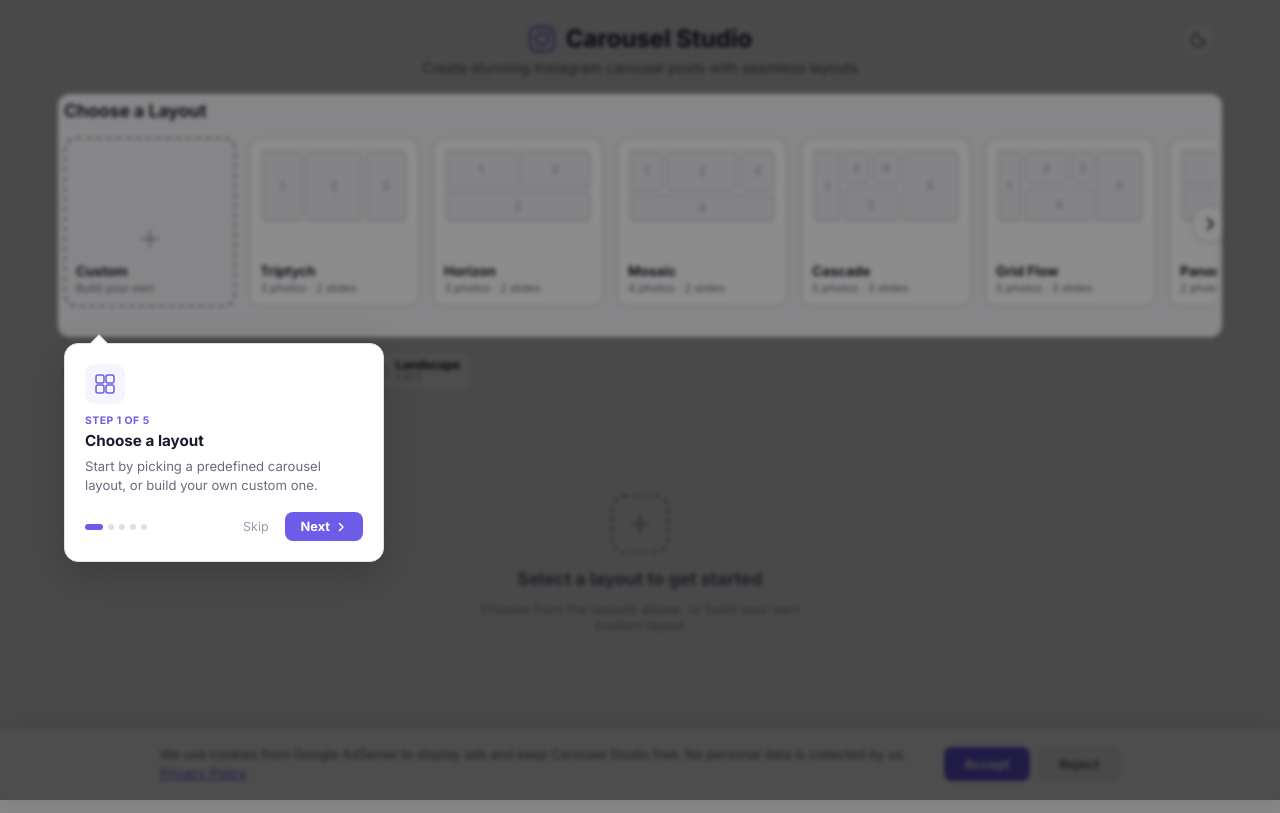
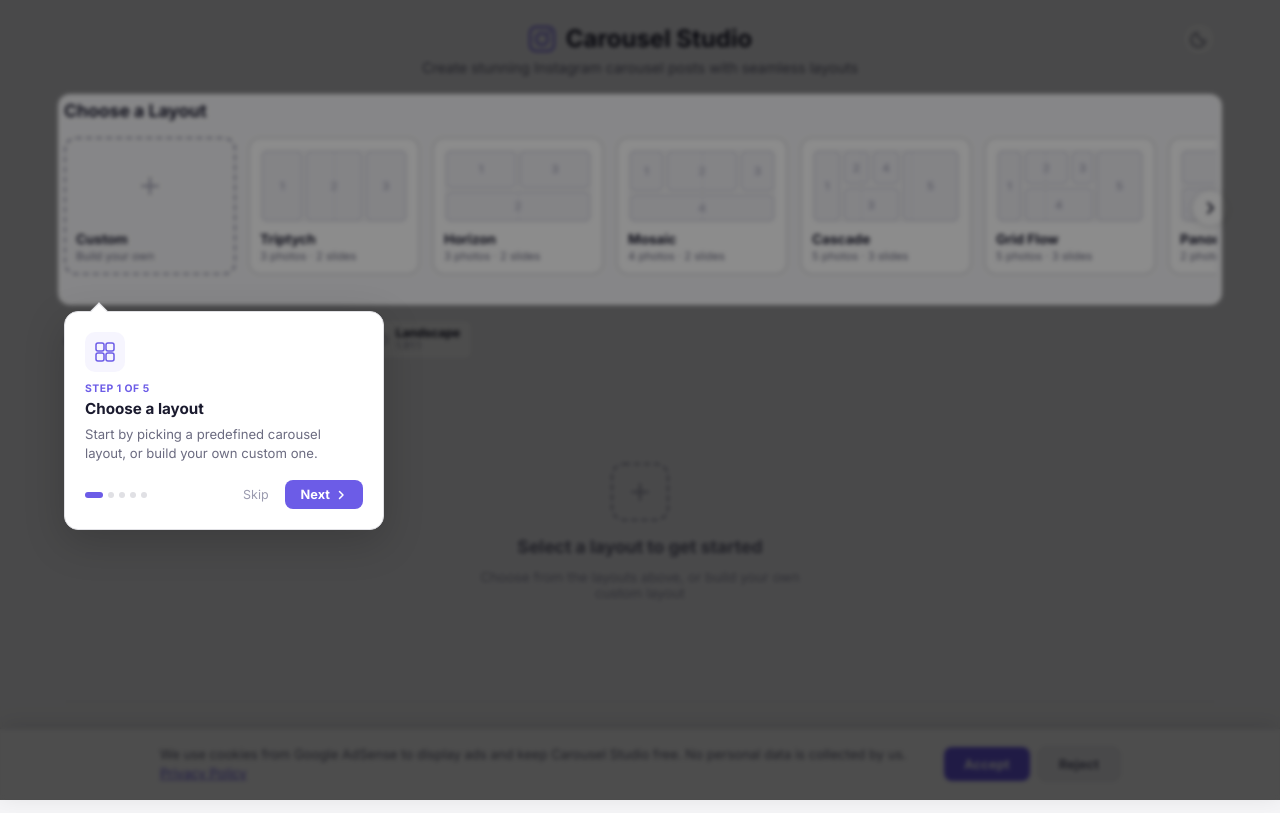
Before and after one commit to ricardocruz1/carousel-studio, a React (Vite) app: page / in a window 1280 px wide. Built offline with nearby package versions, Linux system fonts and the light colour scheme.

Commit message:
Fix Custom layout icon centering, show resolution in quality labels

```diff
--- a/src/App.tsx
+++ b/src/App.tsx
@@ -855,9 +855,9 @@ const App: React.FC = () => {
                       value={exportScale}
                       onChange={handleScaleChange}
                     >
-                      <option value={1}>Low</option>
-                      <option value={2}>Medium</option>
-                      <option value={3}>High</option>
+                      <option value={1}>Low (1080px)</option>
+                      <option value={2}>Medium (2160px)</option>
+                      <option value={3}>High (3240px)</option>
                     </select>
                   </div>
 
--- a/src/components/LayoutPicker.css
+++ b/src/components/LayoutPicker.css
@@ -182,11 +182,15 @@
 }
 
 .layout-card__preview--custom {
-  display: flex;
-  align-items: center;
-  justify-content: center;
   color: var(--text-tertiary);
   background: var(--bg);
+}
+
+.layout-card__preview--custom svg {
+  position: absolute;
+  top: 50%;
+  left: 50%;
+  transform: translate(-50%, -50%);
 }
 
 @media (hover: hover) {
```
